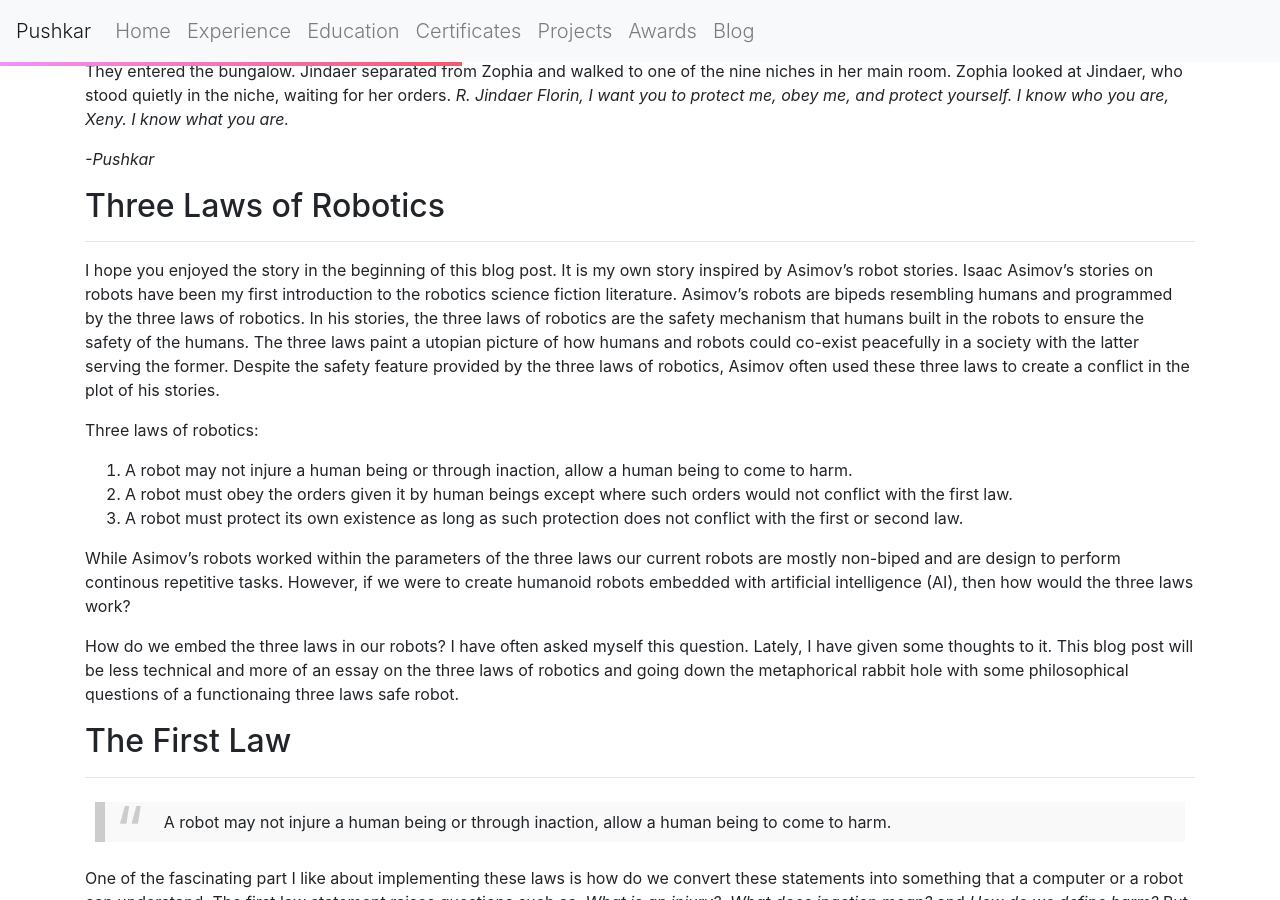
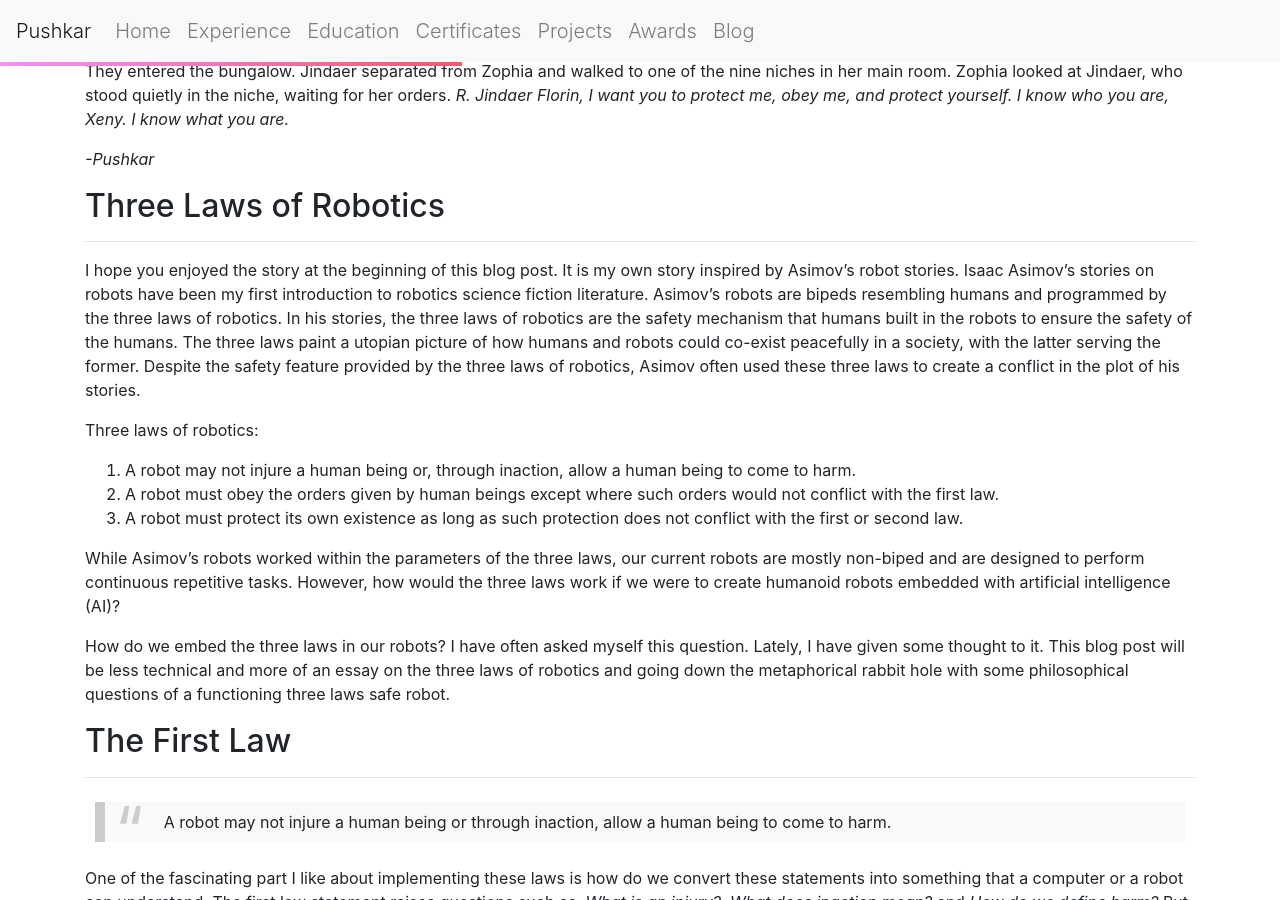
Before and after one commit to pushkarkadam/portfolio, a Jekyll site: the page built from my_collections/_posts/2022-01-29-on-laws-of-robotics.md, in a window 1280 px wide and 900 px high, scrolled down 1390 px. Built offline with Jekyll 4.4.1, drawn with Linux system fonts in a browser that asks for light colours; nearby versions of some CDN libraries.

Commit message:
Intro edited with grammar fixes.

```diff
--- a/my_collections/_posts/2022-01-29-on-laws-of-robotics.md
+++ b/my_collections/_posts/2022-01-29-on-laws-of-robotics.md
@@ -60,23 +60,23 @@
 ## Three Laws of Robotics
 ---
 
-I hope you enjoyed the story in the beginning of this blog post. It is my own story inspired by Asimov's robot stories.
-Isaac Asimov's stories on robots have been my first introduction to the robotics science fiction literature.
-Asimov's robots are bipeds resembling humans  and programmed by the three laws of robotics.
+I hope you enjoyed the story at the beginning of this blog post. It is my own story inspired by Asimov's robot stories.
+Isaac Asimov's stories on robots have been my first introduction to robotics science fiction literature.
+Asimov's robots are bipeds resembling humans and programmed by the three laws of robotics.
 In his stories, the three laws of robotics are the safety mechanism that humans built in the robots to ensure the safety of the humans.
-The three laws paint a utopian picture of how humans and robots could co-exist peacefully in a society with the latter serving the former.
+The three laws paint a utopian picture of how humans and robots could co-exist peacefully in a society, with the latter serving the former.
 Despite the safety feature provided by the three laws of robotics, Asimov often used these three laws to create a conflict in the plot of his stories.
 
 >Three laws of robotics:
-1. A robot may not injure a human being or through inaction, allow a human being to come to harm.
-2. A robot must obey the orders given it by human beings except where such orders would not conflict with the first law.
+1. A robot may not injure a human being or, through inaction, allow a human being to come to harm.
+2. A robot must obey the orders given by human beings except where such orders would not conflict with the first law.
 3. A robot must protect its own existence as long as such protection does not conflict with the first or second law.
 
-While Asimov's robots worked within the parameters of the three laws our current robots are mostly non-biped and are design to perform continous repetitive tasks.
-However, if we were to create humanoid robots embedded with artificial intelligence (AI), then how would the three laws work?
+While Asimov's robots worked within the parameters of the three laws, our current robots are mostly non-biped and are designed to perform continuous repetitive tasks.
+However, how would the three laws work if we were to create humanoid robots embedded with artificial intelligence (AI)?
 
-How do we embed the three laws in our robots? I have often asked myself this question. Lately, I have given some thoughts to it.
-This blog post will be less technical and more of an essay on the three laws of robotics and going down the metaphorical rabbit hole with some philosophical questions of a functionaing three laws safe robot.
+How do we embed the three laws in our robots? I have often asked myself this question. Lately, I have given some thought to it.
+This blog post will be less technical and more of an essay on the three laws of robotics and going down the metaphorical rabbit hole with some philosophical questions of a functioning three laws safe robot.
 
 ## The First Law
 ---
```
